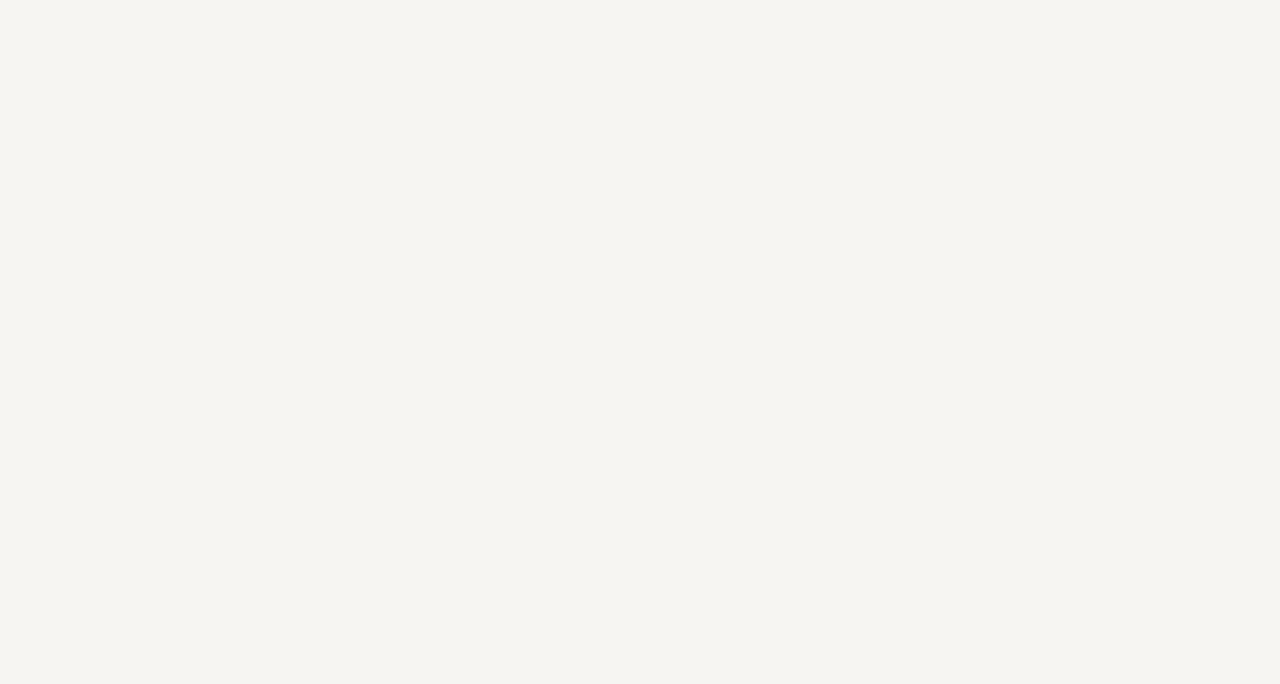
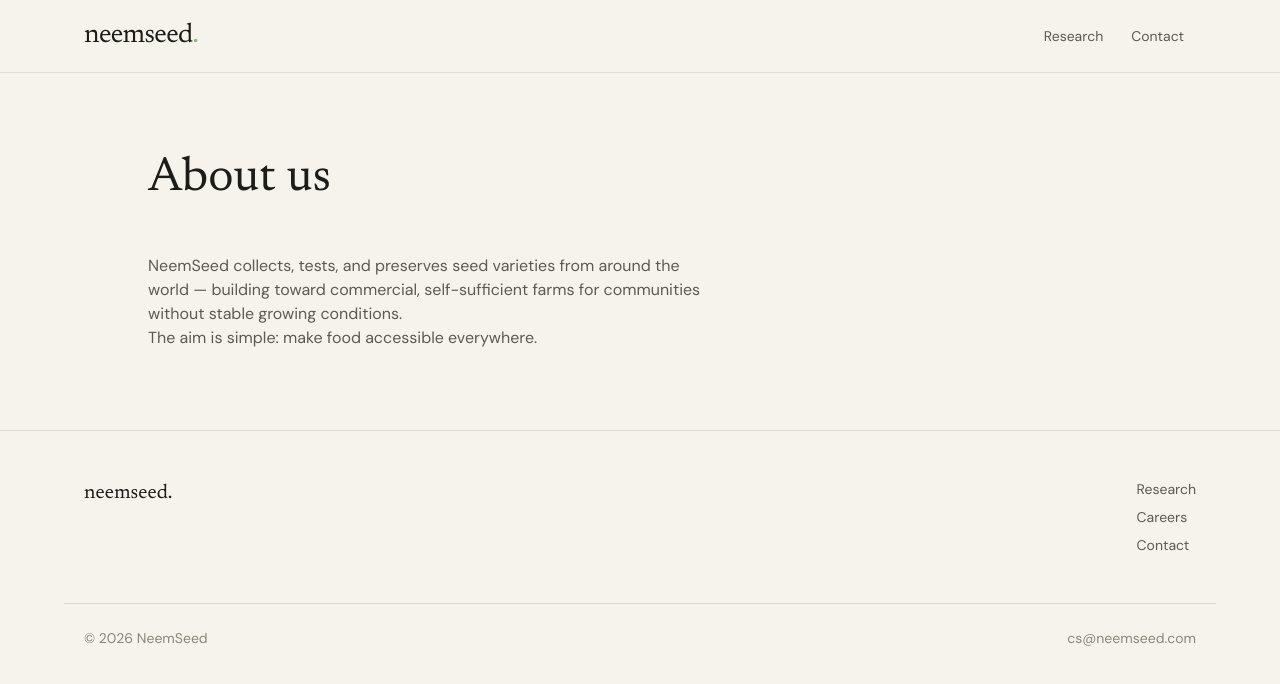
Before and after one commit to nbaldwin09/neemseed, a React (Vite) app: page /about in a window 1280 px wide. Before the commit this address had no page. Shown: the top 684 px of the page. Built offline with nearby package versions, Linux system fonts and the light colour scheme.

Commit message:
Route About Us

```diff
--- a/src/App.tsx
+++ b/src/App.tsx
@@ -1,21 +1,23 @@
 import { Routes, Route } from "react-router-dom";
-import { Route as R1 } from "./routes/contact";
-import { Route as R3 } from "./routes/index";
-import { Route as R7 } from "./routes/careers";
-import { Route as R8 } from "./routes/research";
-import { Route as R9 } from "./routes/route";
+import { Route as About } from "./routes/about";
+import { Route as Contact } from "./routes/contact";
+import { Route as Home } from "./routes/index";
+import { Route as Careers } from "./routes/careers";
+import { Route as Research } from "./routes/research";
+import { Route as Layout } from "./routes/route";
 
 export default function App() {
-  const Layout = R9.component;
-  const Careers = R7.component;
+  const Shell = Layout.component;
+  const Jobs = Careers.component;
   return (
     <Routes>
-      <Route path="/" element={<Layout />}>
-        <Route path="contact" element={<R1.component />} />
-        <Route path="careers" element={<Careers />} />
-        <Route path="careers/:roleId" element={<Careers />} />
-        <Route index element={<R3.component />} />
-        <Route path="research" element={<R8.component />} />
+      <Route path="/" element={<Shell />}>
+        <Route index element={<Home.component />} />
+        <Route path="about" element={<About.component />} />
+        <Route path="research" element={<Research.component />} />
+        <Route path="careers" element={<Jobs />} />
+        <Route path="careers/:roleId" element={<Jobs />} />
+        <Route path="contact" element={<Contact.component />} />
       </Route>
     </Routes>
   );
```
